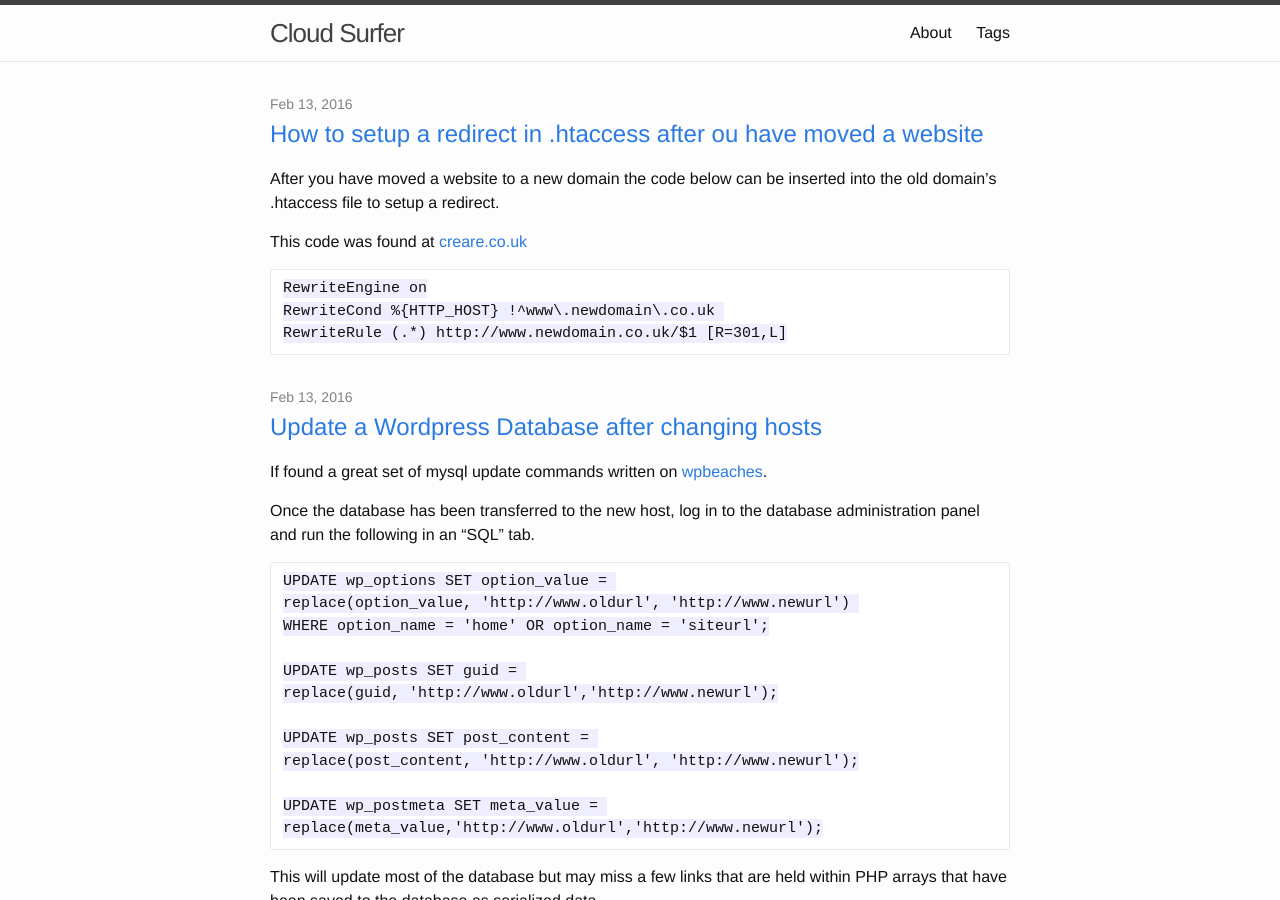
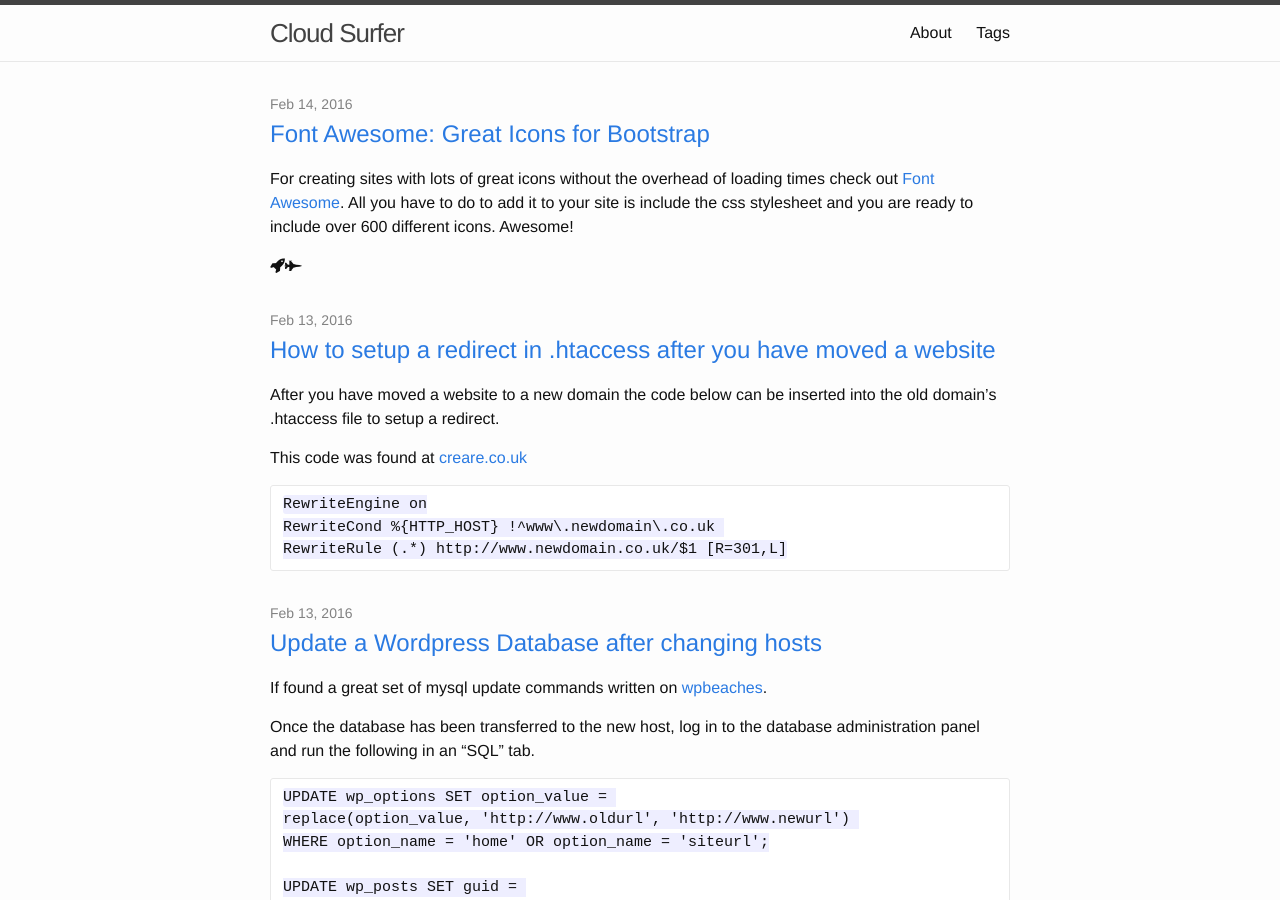
Before and after one commit to sachwarah/sachwarah.github.io, a Jekyll site: the page built from index.html, in a window 1280 px wide and 900 px high. Built offline with Jekyll 4.4.1, drawn with Linux system fonts in a browser that asks for light colours; nearby versions of some CDN libraries.

Commit message:
Font Awesome

```diff
--- a/_includes/head.html
+++ b/_includes/head.html
@@ -9,4 +9,5 @@
   <link rel="stylesheet" href="{{ "/css/main.css" | prepend: site.baseurl }}">
   <link rel="canonical" href="{{ page.url | replace:'index.html','' | prepend: site.baseurl | prepend: site.url }}">
   <link rel="alternate" type="application/rss+xml" title="{{ site.title }}" href="{{ "/feed.xml" | prepend: site.baseurl | prepend: site.url }}" />
+  <link rel="stylesheet" href="https://maxcdn.bootstrapcdn.com/font-awesome/4.5.0/css/font-awesome.min.css">
 </head>
--- a/_posts/2016-02-13-set-up-301-redirect-in-htaccess.markdown
+++ b/_posts/2016-02-13-set-up-301-redirect-in-htaccess.markdown
@@ -1,6 +1,6 @@
 ---
 layout: post
-title:  "How to setup a redirect in .htaccess after ou have moved a website"
+title:  "How to setup a redirect in .htaccess after you have moved a website"
 date:   2016-02-13 12:00:00
 tags: wordpress how-to
 ---
--- /dev/null
+++ b/_posts/2016-02-14-font-awesome-great-icons-for-bootstrap.md
@@ -0,0 +1,13 @@
+---
+layout: post
+title:  "Font Awesome: Great Icons for Bootstrap"
+date:   2016-02-14 12:00:00
+tags: bootstrap rails ruby useful-links
+---
+
+For creating sites with lots of great icons without the overhead of loading times
+check out [Font Awesome](http://fortawesome.github.io/Font-Awesome/). All you have to do to
+add it to your site is include the css stylesheet and you are ready to include over
+600 different icons. Awesome!
+
+<i class="fa fa-rocket"></i><i class="fa fa-fighter-jet"></i>
```
